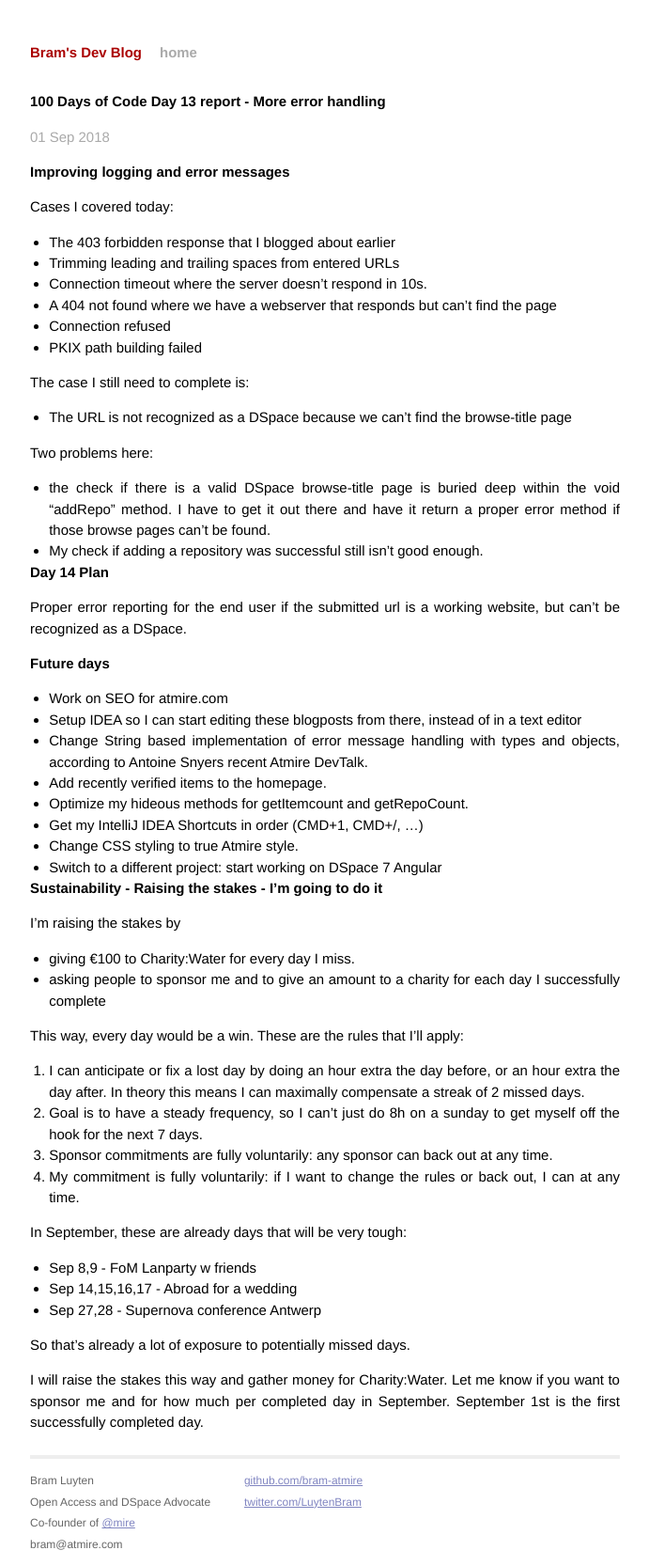
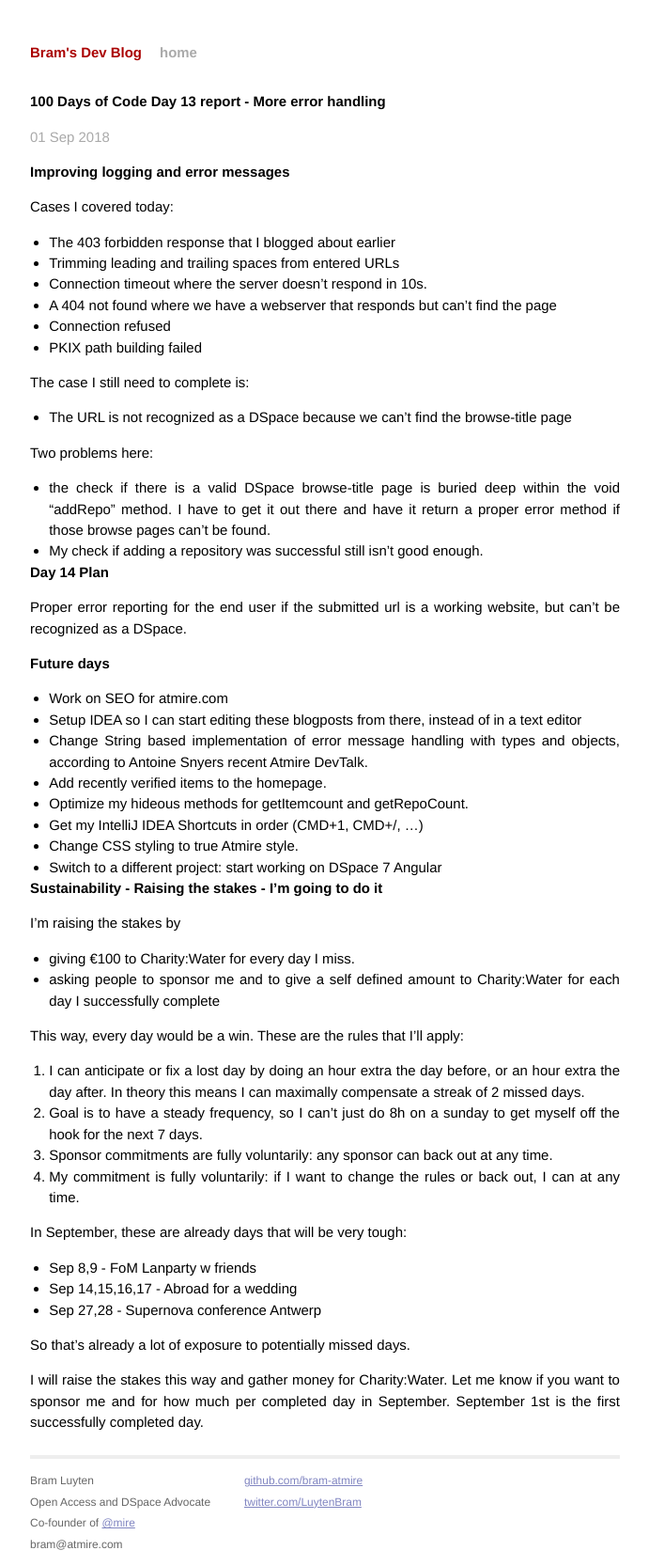
Before and after one commit to bram-atmire/bram-atmire.github.io, a Jekyll site: the page built from _posts/2018-09-01-100-days-of-code-day-13-More-error-handling.markdown, in a window 1280 px wide. Shown: the whole page at 94% size, without its empty margins (294-985 px from the left). Built offline with Jekyll 4.4.1, drawn with Linux system fonts in a browser that asks for light colours.

Commit message:
Update 2018-09-01-100-days-of-code-day-13-More-error-handling.markdown

```diff
--- a/_posts/2018-09-01-100-days-of-code-day-13-More-error-handling.markdown
+++ b/_posts/2018-09-01-100-days-of-code-day-13-More-error-handling.markdown
@@ -41,7 +41,7 @@ Proper error reporting for the end user if the submitted url is a working websit
 
 I'm raising the stakes by
 * giving €100 to Charity:Water for every day I miss.
-* asking people to sponsor me and to give an amount to a charity for each day I successfully complete
+* asking people to sponsor me and to give a self defined amount to Charity:Water for each day I successfully complete
 
 This way, every day would be a win. These are the rules that I'll apply:
 
```
